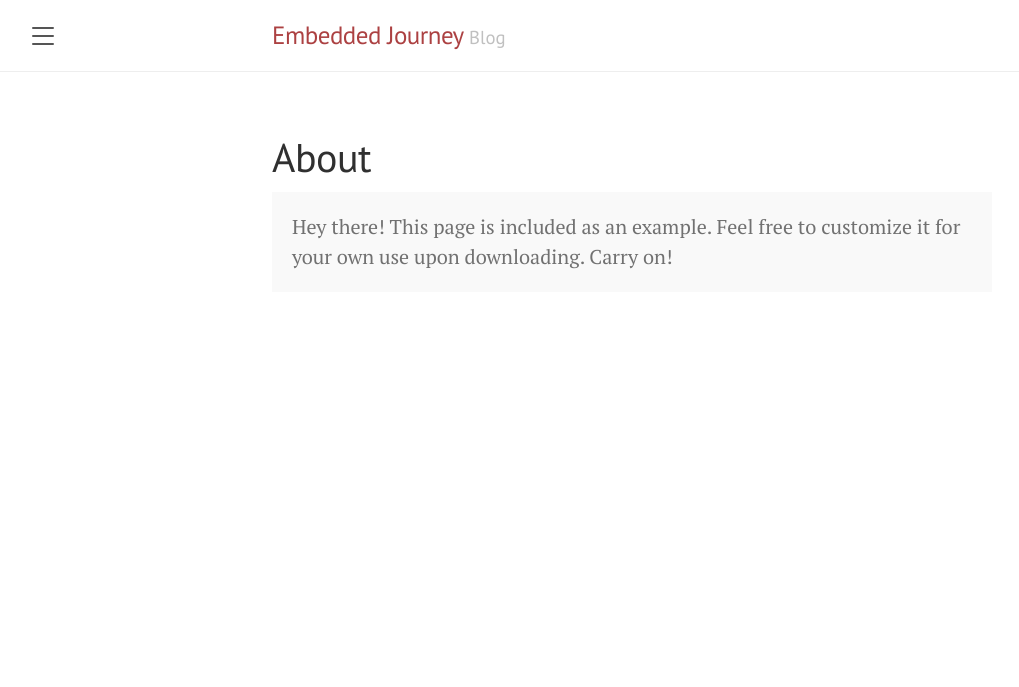
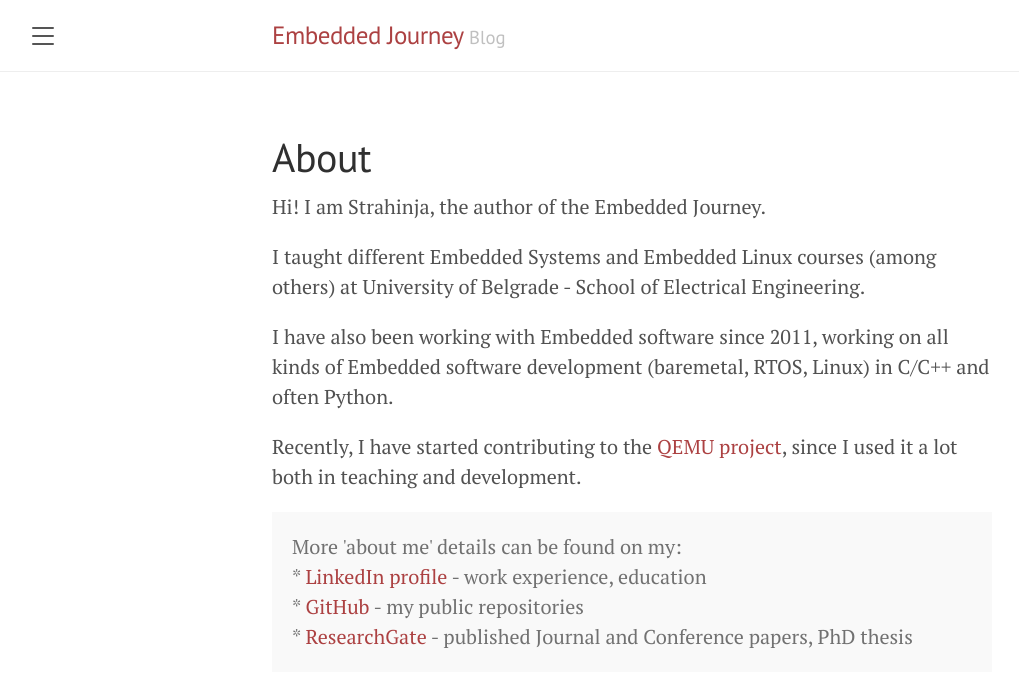
Before and after one commit to straxy/straxy.github.io, a Jekyll site: the page built from about.md, in a window 1280 px wide. Shown: the top 687 px of the page, without its empty margins (8-1027 px from the left). Built offline with Jekyll 4.4.1, drawn with Linux system fonts in a browser that asks for light colours.

Commit message:
Cleanup about.md
Signed-off-by: Strahinja Jankovic <strahinja.p.jankovic@gmail.com>

```diff
--- a/about.md
+++ b/about.md
@@ -3,6 +3,17 @@ layout: page
 title: About
 ---
 
+Hi! I am Strahinja, the author of the Embedded Journey.
+
+I taught different Embedded Systems and Embedded Linux courses (among others) at University of Belgrade - School of Electrical Engineering.
+
+I have also been working with Embedded software since 2011, working on all kinds of Embedded software development (baremetal, RTOS, Linux) in C/C++ and often Python.
+
+Recently, I have started contributing to the [QEMU project](https://www.qemu.org), since I used it a lot both in teaching and development.
+
 <p class="message">
-  Hey there! This page is included as an example. Feel free to customize it for your own use upon downloading. Carry on!
+  More 'about me' details can be found on my:<br />
+  * <a href="https://www.linkedin.com/in/strahinja-jankovic/" target="_blank">LinkedIn profile</a> - work experience, education<br />
+  * <a href="https://github.com/straxy" target="_blank">GitHub</a> - my public repositories<br />
+  * <a href="https://www.researchgate.net/profile/Strahinja-Jankovic" target="_blank">ResearchGate</a> - published Journal and Conference papers, PhD thesis
 </p>
```
Also changed, not shown: README.md.
